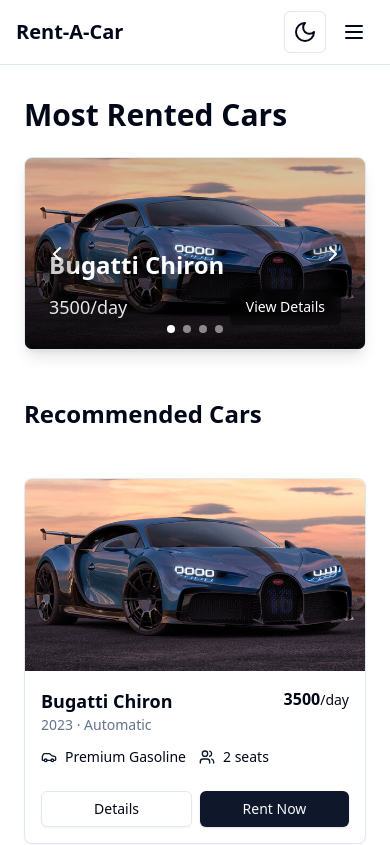
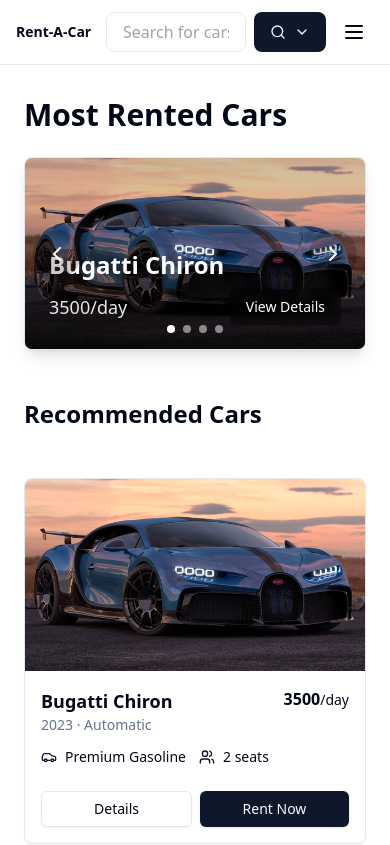
Before and after one commit to dyingonkatowice/car-rent-v2, a React (Vite) app: page / in a window 390 px wide. Shown: the top 845 px of the page. Built offline with nearby package versions, Linux system fonts and the light colour scheme.

Commit message:
Mobile menu update + color mode toggle saved on local storage

```diff
--- a/src/components/Header.tsx
+++ b/src/components/Header.tsx
@@ -13,22 +13,24 @@
     <header className="sticky top-0 z-50 bg-background border-b border-border">
       <div className="max-w-7xl mx-auto px-4 h-16 flex items-center justify-between">
         {/* Logo -  LEFT */}
-        <div className="w-[200px]">
-          <h1 className="text-xl font-bold hover:scale-105 transition-all duration-300">
+        <div className="w-[90px] md:w-[200px]">
+          <h1 className="text-sm md:text-xl font-bold hover:scale-105 transition-all duration-300">
             Rent-A-Car
           </h1>
         </div>
 
         {/* Search - MIDDLE */}
-        <div className="hidden md:flex flex-1 justify-center items-center gap-4 max-w-3xl">
+        <div className=" flex flex-1 justify-center items-center gap-4 max-w-3xl">
           <div className="w-full max-w-3xl">
             <SearchBox cars={allCars} onCarSelect={onCarSelect} />
           </div>
         </div>
 
         {/* Mode Toggle - RIGHT */}
-        <div className="w-[200px] flex justify-end">
-          <ModeToggle />
+        <div className="md:w-[200px] flex justify-end">
+          <div className="hidden md:block">
+            <ModeToggle />
+          </div>
 
           {/* Mobile Menu Button */}
           <button
@@ -64,6 +66,7 @@
             {/* Menu */}
             <div className="fixed inset-y-0 right-0 w-[300px] bg-background shadow-lg flex flex-col h-full z-[51]">
               <div className="p-4 border-b flex items-center justify-between shrink-0">
+                <ModeToggle />
                 <button
                   onClick={() => setMobileMenuOpen(false)}
                   className="p-2 hover:bg-accent rounded-md transition-colors"
--- a/src/components/ModeToggle.tsx
+++ b/src/components/ModeToggle.tsx
@@ -1,8 +1,20 @@
+import React, { useEffect } from "react";
 export const ModeToggle = () => {
+  useEffect(() => {
+    const savedTheme = localStorage.getItem("theme");
+    if (savedTheme === "dark") {
+      document.documentElement.classList.add("dark");
+    }
+  }, []);
+
+  const toggleTheme = () => {
+    const isDark = document.documentElement.classList.toggle("dark");
+    localStorage.setItem("theme", isDark ? "dark" : "light");
+  };
   return (
     <button
       className="p-2 rounded-md hover:bg-accent border border-gray-200 dark:border-gray-800"
-      onClick={() => document.documentElement.classList.toggle('dark')}
+      onClick={toggleTheme}
     >
       <svg
         xmlns="http://www.w3.org/2000/svg"
--- a/src/components/SearchBox.tsx
+++ b/src/components/SearchBox.tsx
@@ -199,7 +199,7 @@
           }}
         >
           <Search className="h-4 w-4" />
-          Advanced Search
+          <p className="hidden md:block">Advanced Search</p>
           {showAdvanced ? (
             <ChevronUp className="h-4 w-4" />
           ) : (
```
